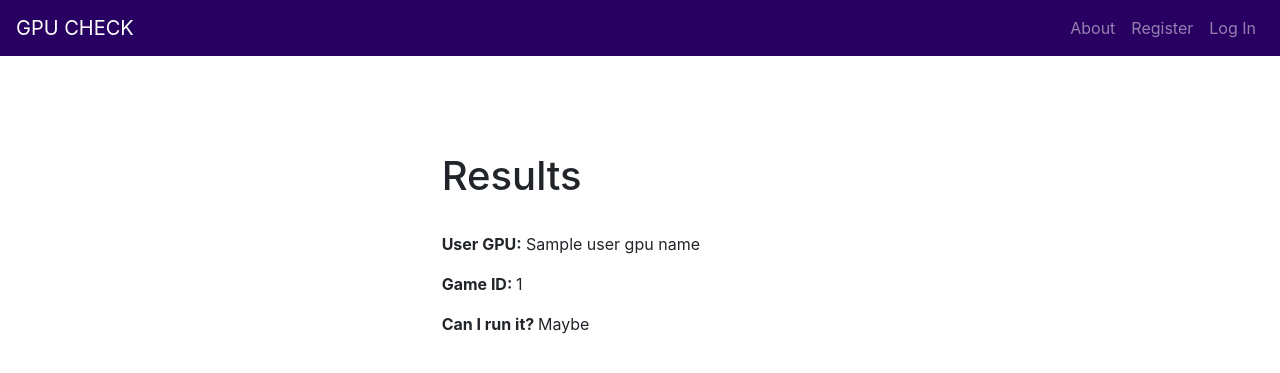
After one commit to Code-Institute-Submissions/Gerard-Mc-milestone_3.1_JulResub, a Flask app: template templates/result.html in a window 1280 px wide. The commit adds this page. Shown: the top 373 px of the page. Run offline with Flask 2, Linux system fonts and the light colour scheme; the template is opened without the code that fills it: most values are stand-ins (such as "Sample title", 1, 10 or a date in 2020); some libraries are stand-ins or nearby versions.

Commit message:
Add view to process user data.Add result.html & JS/HTML @ index.html

```diff
--- a/app.py
+++ b/app.py
@@ -135,6 +135,14 @@ def search_gpu_homepage():
     return render_template("index.html", gpu=gpu)
 
 
+@app.route('/check', methods=["GET", "POST"])
+def check():
+    user_gpu_name = request.form.get("gpu-model")
+    user_gpu_find = mongo.db.gpu.find_one({ "model": { "$regex": '^'+user_gpu_name+'$', "$options" :'i' } })
+    user_game_id = format(request.form['game-id'])
+    return render_template("result.html", user_gpu_name =user_gpu_name, user_game_id= user_game_id)
+
+
 if __name__ == "__main__":
     app.run(host=os.environ.get("IP"),
             port=int(os.environ.get("PORT")),
--- a/templates/profile.html
+++ b/templates/profile.html
@@ -47,7 +47,7 @@
     <!-- Below, the user can select from the search results -->
     <div class="col-4 offset-4" id="gpu_list">
         {% for x in gpu %}
-        <form id="submit_to_python" method="post" action="{{ url_for('submit') }}">
+        <form id="submit_to_python" method="post" action="{{ url_for('check') }}">
             <hr>
             <div class="d-block">
                 <textarea id="gpu-choice" style="display: none" class="hidden-text"
--- /dev/null
+++ b/templates/result.html
@@ -0,0 +1,11 @@
+{% extends "base.html" %}
+{% block content %}
+
+<section id="results" class="col-4 offset-4 mt-5">
+<h1>Results</h1>
+<br>
+<p><strong>User GPU:</strong> {{ user_gpu_name}} </p>
+<p><strong>Game ID: </strong> {{ user_game_id }} </p>
+<p ><strong> Can I run it? </strong>Maybe</p>
+</section>
+{% endblock %}
```
Also changed, not shown: templates/index.html (+32 -12 lines).
